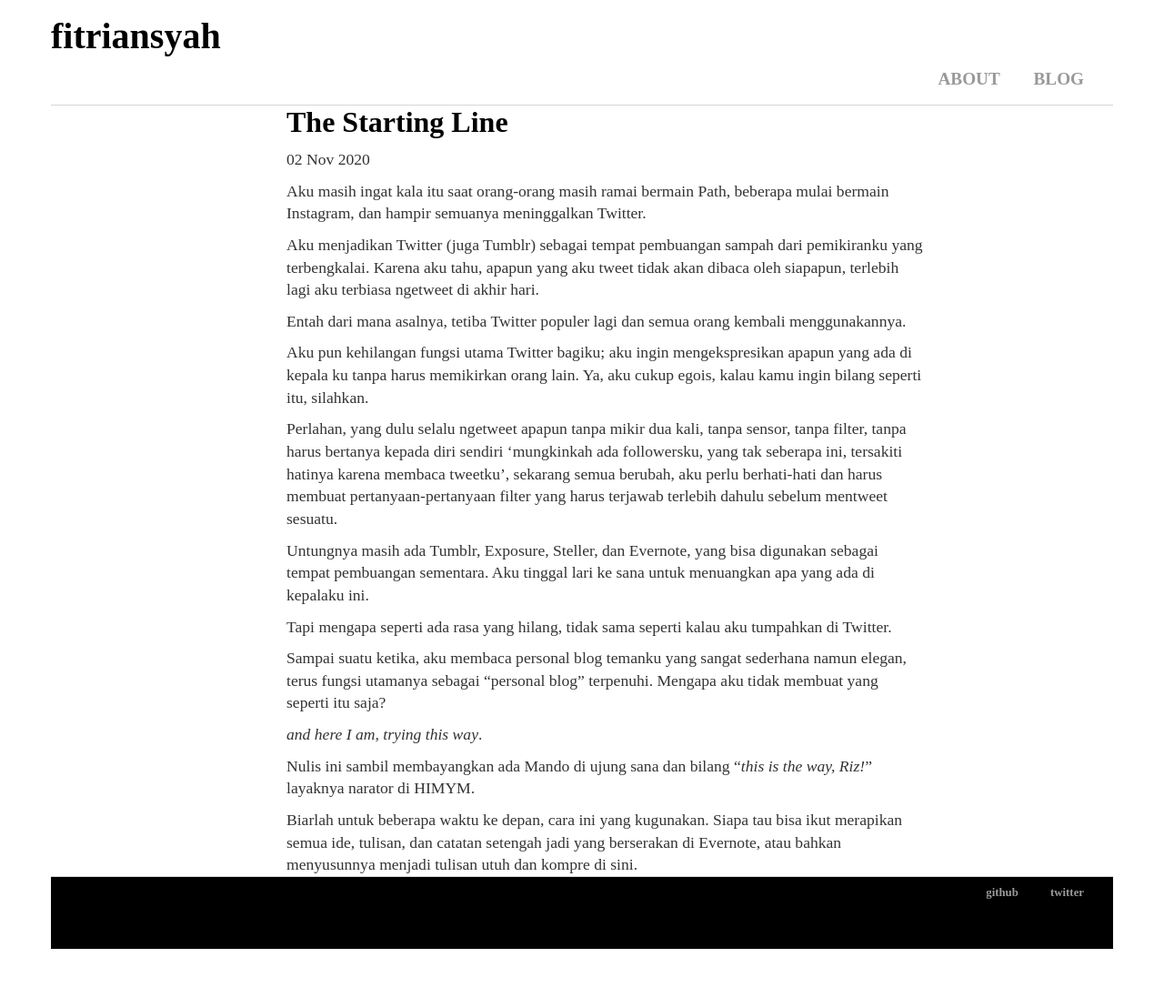
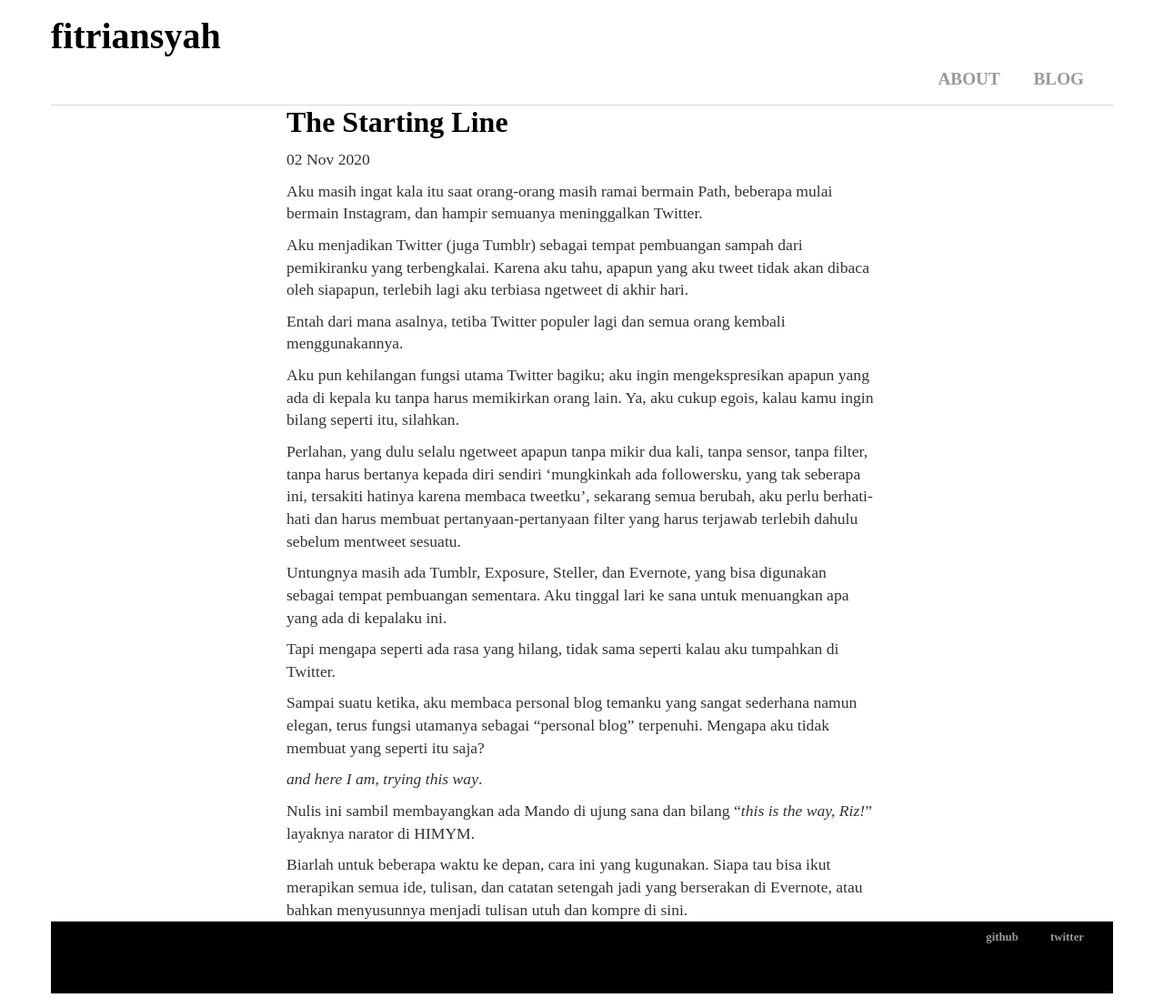
Before and after one commit to rnfitriansyah/rnfitriansyah.github.io, a Jekyll site: the page built from _posts/2020-11-02-The-Starting-Line.md, in a window 1280 px wide. Shown: the whole page at 91% size. Built offline with Jekyll 4.4.1, drawn with Linux system fonts in a browser that asks for light colours; before the commit the page ends 1059 px from its top, so only the background shows below that.

Commit message:
Update post.html

```diff
--- a/_layouts/post.html
+++ b/_layouts/post.html
@@ -5,13 +5,6 @@ layout: responsive
   {{ page.title }}</h1>
 <p class="meta">{{ page.date | date_to_string }}</p>
 
-<style>
-  div{
-    width: 700px;
-    margin: auto;
-  }
-</style>
-
 <div class="post">
   {{ content }}
 </div>
```
